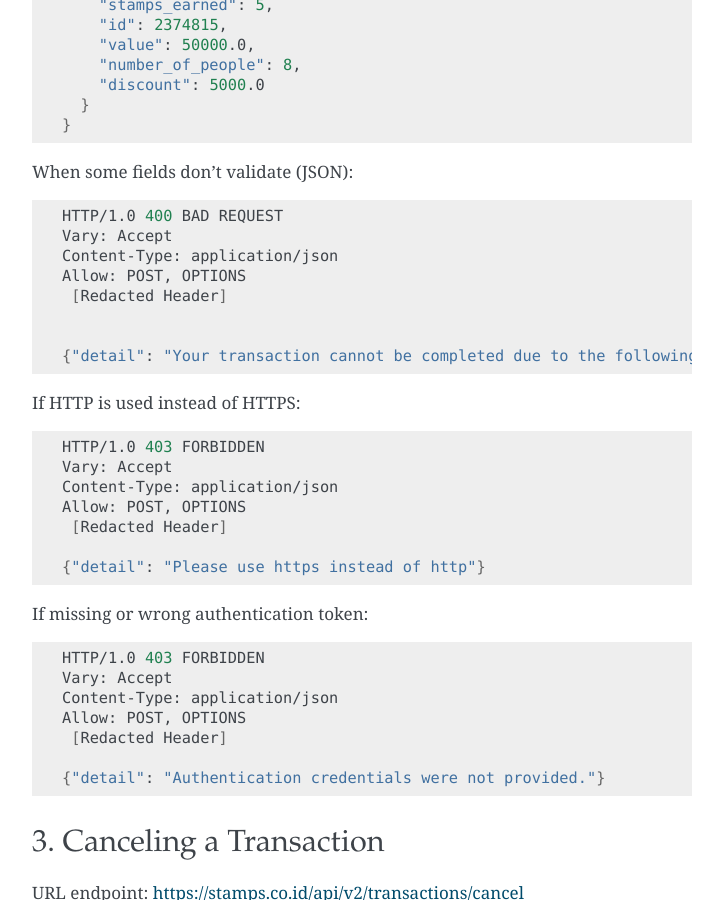
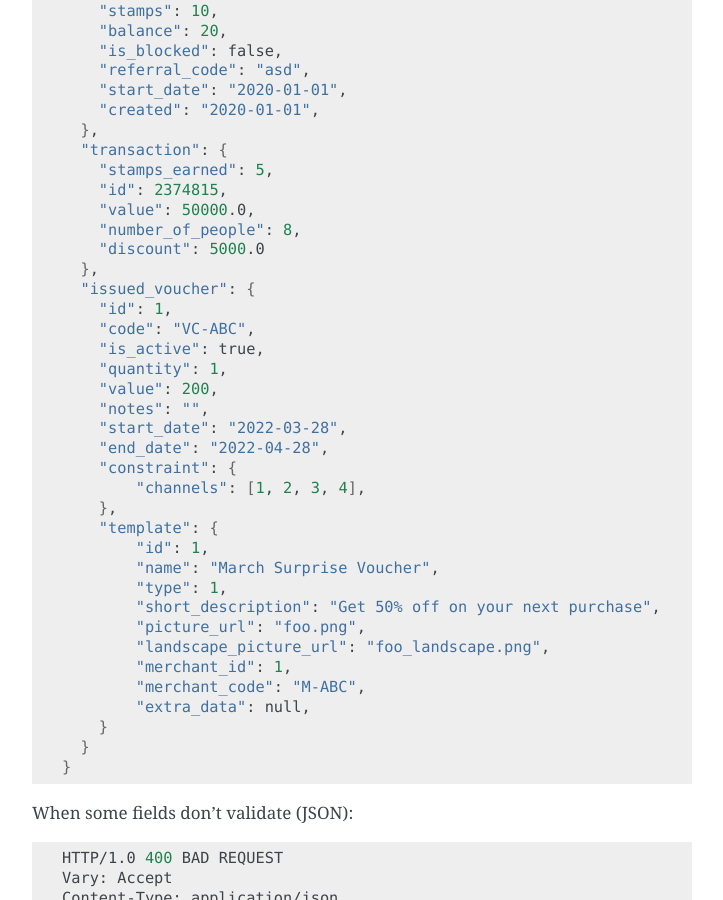
Before and after one commit to ui/stamps-api-docs, a Sphinx documentation site: the page built from source/transaction_api.rst, in a window 1280 px wide and 900 px high, scrolled down 10263 px. Shown: the whole window, without its empty margins (388-1111 px from the left). Built offline with Sphinx 7.4.7, drawn with Linux system fonts in a browser that asks for light colours; some of the changed text lies outside the part shown.

Commit message:
Add `issue_voucher` field on transaction add with redemption (#134)
* Add `generate_voucher` field on transaction add with redemption

* Update example and parameter table

* Update wording and response

* Update issued voucher response

```diff
--- a/source/transaction_api.rst
+++ b/source/transaction_api.rst
@@ -269,6 +269,7 @@ employee_code               No          Employee code of sender employee
 extra_data                  No          Additional data for further processing
 reward_redemptions          No          List of reward objects that want to be redeemed. Contains ``request_id``, ``reward``, and ``stamps`` (required if reward type is flexible reward). ``reward`` field can be filled with either reward ID (integer, i.e. ``1``) or reward code (string, i.e. ``REWARD1``)
 voucher_redemptions         No          List of voucher objects that want to be redeemed. Contains ``request_id`` and ``voucher_code``
+issue_voucher               No          Objects of data used to issue a voucher. Contains ``template_id`` and ``value`` (optional).
 =========================== =========== =======================
 
 
@@ -346,7 +347,11 @@ Here's an example of how the API call might look like in JSON format:
             "request_id": "request-id-1",
             "voucher_code": "VOUCHERCODE"
           }
-       ]
+       ],
+       "issue_voucher": {
+          "template_id": 1
+          "value": 100000
+       }
     }
 
 
@@ -418,6 +423,30 @@ If transaction is successful(JSON):
         "value": 50000.0,
         "number_of_people": 8,
         "discount": 5000.0
+      },
+      "issued_voucher": {
+        "id": 1,
+        "code": "VC-ABC",
+        "is_active": true,
+        "quantity": 1,
+        "value": 200,
+        "notes": "",
+        "start_date": "2022-03-28",
+        "end_date": "2022-04-28",
+        "constraint": {
+            "channels": [1, 2, 3, 4],
+        },
+        "template": {
+            "id": 1,
+            "name": "March Surprise Voucher",
+            "type": 1,
+            "short_description": "Get 50% off on your next purchase",
+            "picture_url": "foo.png",
+            "landscape_picture_url": "foo_landscape.png",
+            "merchant_id": 1,
+            "merchant_code": "M-ABC",
+            "extra_data": null,
+        }
       }
     }
 
```
